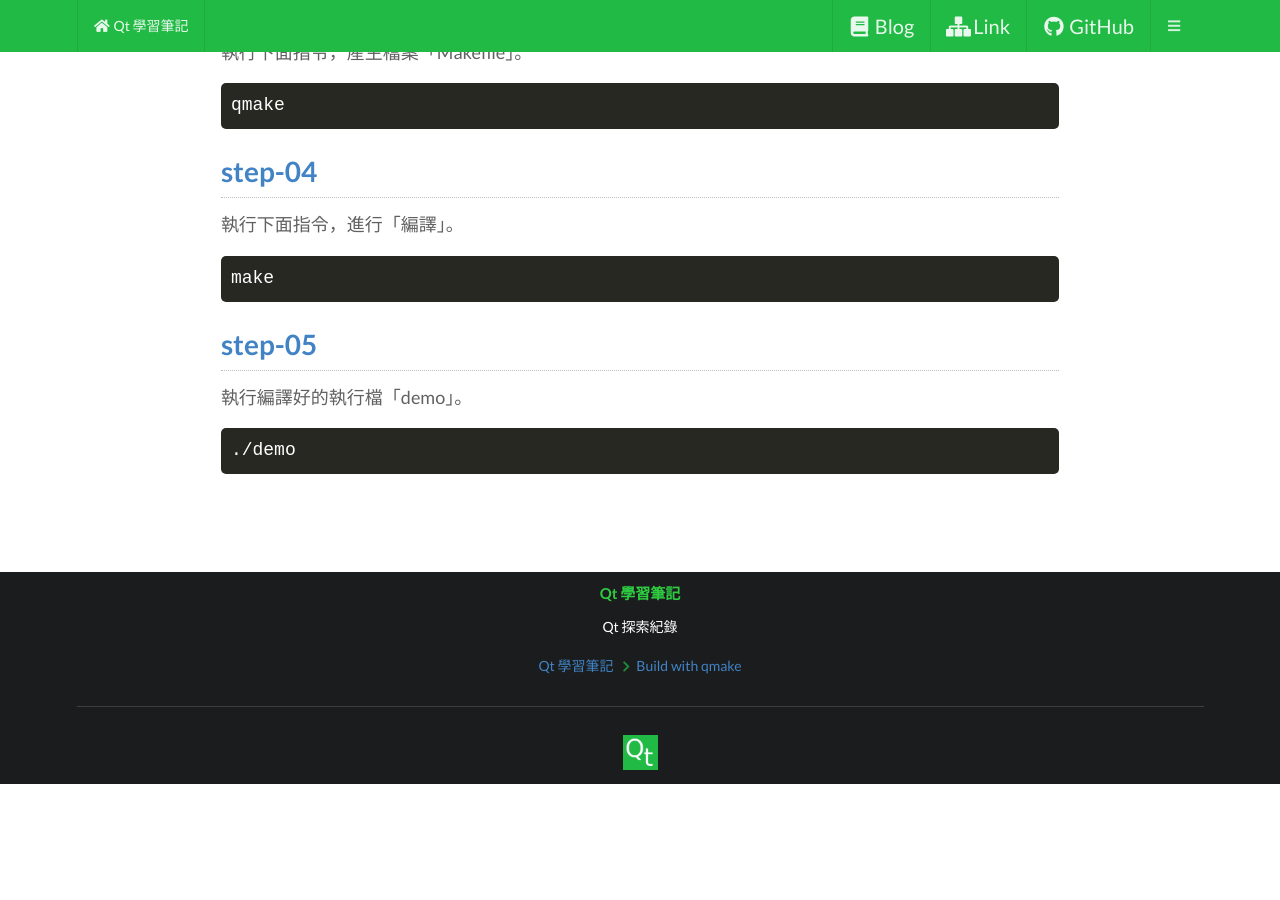
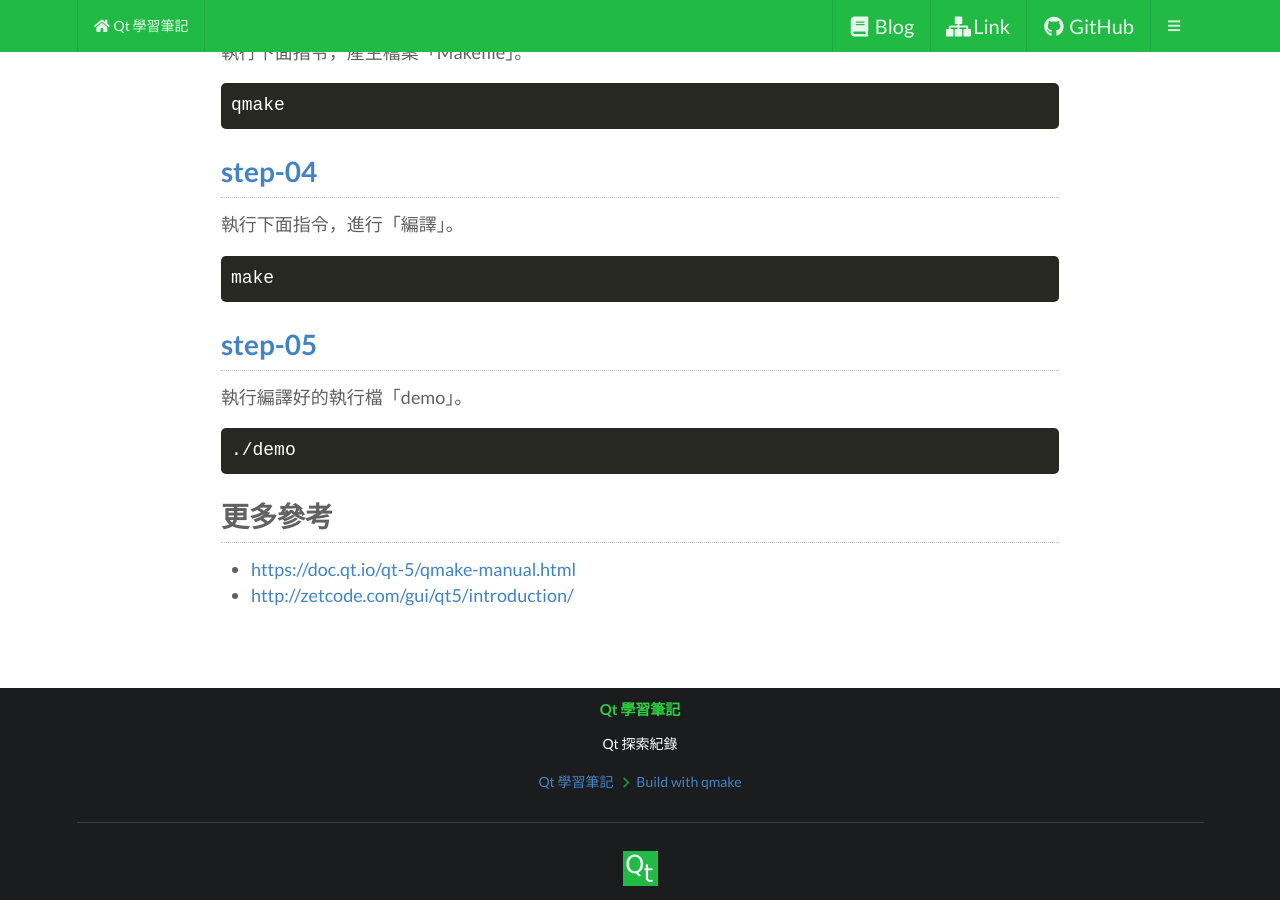
Before and after one commit to foreachsam/book-lang-cpp-qt, a Jekyll site: the page built from read/subject/build-essential/qmake.md, in a window 1280 px wide and 900 px high, scrolled down 1328 px. Built offline with Jekyll 4.4.1, drawn with Linux system fonts in a browser that asks for light colours; nearby versions of some CDN libraries; comment, search, counter and statistics services are not loaded; before the commit the page ends 2112 px from its top, so only the background shows below that.

Commit message:
add link

````diff
--- a/read/subject/build-essential/qmake.md
+++ b/read/subject/build-essential/qmake.md
@@ -89,3 +89,9 @@ make
 ``` sh
 ./demo
 ```
+
+
+## 更多參考
+
+* [https://doc.qt.io/qt-5/qmake-manual.html](https://doc.qt.io/qt-5/qmake-manual.html)
+* [http://zetcode.com/gui/qt5/introduction/](http://zetcode.com/gui/qt5/introduction/)
````
